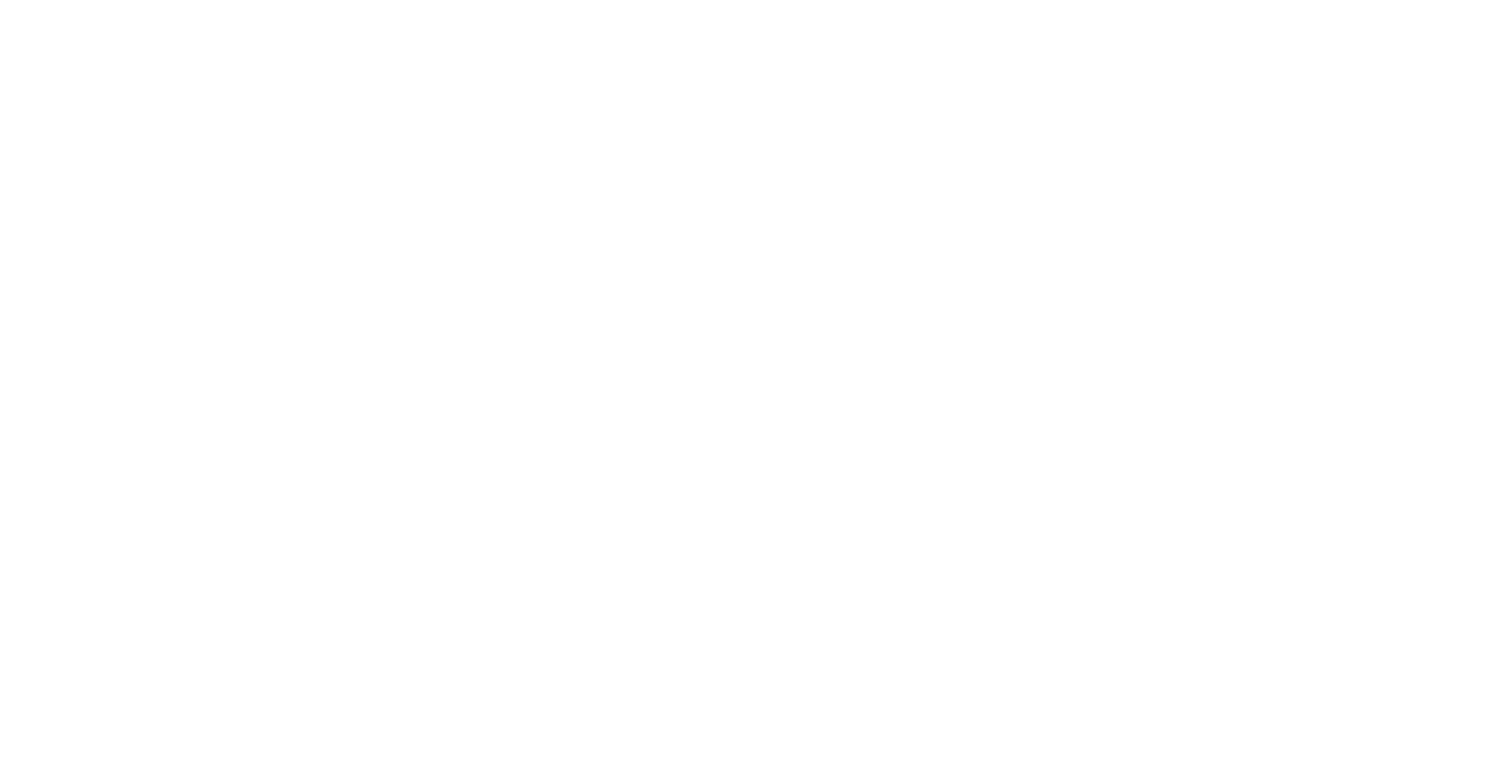
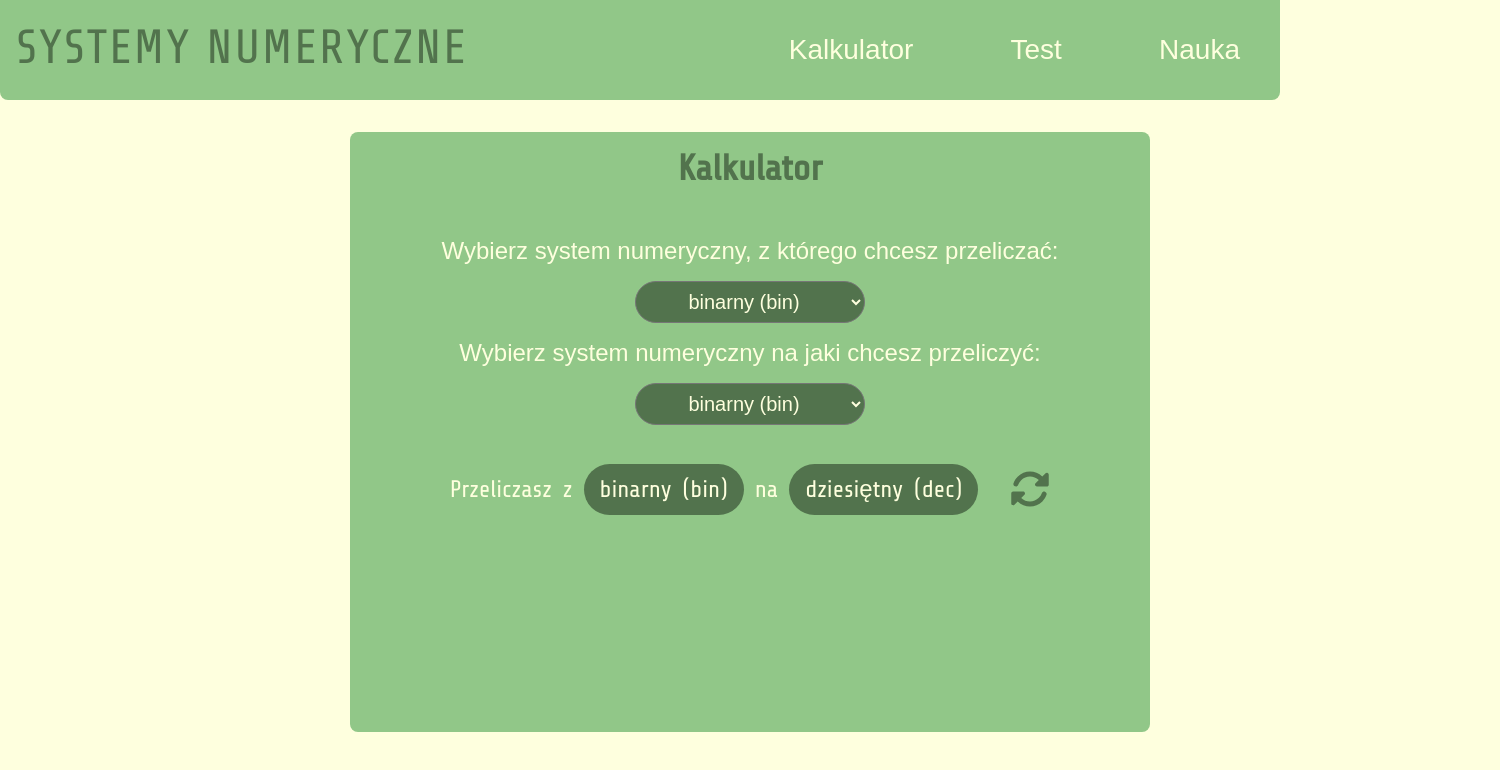
Before and after one commit to neyluu/Numeric-systems, a plain HTML site: page calculator.html in a window 1280 px wide. Shown: the whole page, 1500 px wide, since content can reach past the window. Drawn offline with Linux system fonts and the light colour scheme; a web font is replaced by a local one.

Commit message:
calculator styling

```diff
--- a/calculator.html
+++ b/calculator.html
@@ -0,0 +1,68 @@
+<!DOCTYPE html>
+<html lang="pl">
+<head>
+    <meta charset="UTF-8">
+    <meta http-equiv="X-UA-Compatible" content="IE=edge">
+    <meta name="viewport" content="width=device-width, initial-scale=1.0">
+    <title>Systemy numeryczne</title>
+
+    <link rel="stylesheet" href="scss/main.css">
+</head>
+<body>
+    <header>
+        <h1>
+            <a href="index.html">SYSTEMY NUMERYCZNE</a>
+        </h1>
+        <nav>
+            <a href="calculator.html">Kalkulator</a>
+            <a href="test.html">Test</a>
+            <a href="learn.html">Nauka</a>
+        </nav>
+    </header>
+
+    <main>
+        <div class="calculator">
+            <h2 class="calculator__title">Kalkulator</h2>
+
+            <div class="calculator__choose">
+                <div class="calculator__choose--from">
+                    <label for="systems-from" class="calculator__label">Wybierz system numeryczny, z którego chcesz przeliczać:</label>
+                    <select name="systems-from" id="systems-from" class="calculator__select">
+                        <option value="">binarny (bin)</option>
+                        <option value="">ósemkowy (oct)</option>
+                        <option value="">dziesiętny (dec)</option>
+                        <option value="">szesnastkowy (hex)</option>
+                    </select>
+                </div>
+
+                <div class="calculator__choose--for">
+                    <label for="systems_for" class="calculator__label">Wybierz system numeryczny na jaki chcesz przeliczyć:</label>
+                    <select name="systems-for" id="systems-for" class="calculator__select">
+                        <option value="">binarny (bin)</option>
+                        <option value="">ósemkowy (oct)</option>
+                        <option value="">dziesiętny (dec)</option>
+                        <option value="">szesnastkowy (hex)</option>
+                    </select>
+                </div>
+            </div>
+
+            <div class="converting-info">
+                <p class="converting-info__title">
+                    Przeliczasz z
+                    <span class="converting-info__title--option">binarny (bin)</span>
+                    na
+                    <span class="converting-info__title--option">dziesiętny (dec)</span>
+                </p>
+
+                <button class="converting-info__exchange-button"></button>
+            </div>
+
+
+        </div>
+    </main>
+
+    <!-- <footer>
+        <h3>Coded by <a href="https://github.com/neyluu" target="_blank">Neyluu</a></h3>
+    </footer> -->
+</body>
+</html>
--- /dev/null
+++ b/scss/_calculator.scss
@@ -0,0 +1,90 @@
+@use './variables' as *;
+
+.calculator {
+    max-width: 800px;
+    height: 100%;
+    margin-inline: auto;
+    padding: 1rem;
+
+    background-color: $green-400;
+    border-radius: $br-radius-200;
+
+    &__title {
+        font-family: 'Share Tech', sans-serif;
+        text-align: center;
+        font-size: $f-size-800;
+        color: $green-600;
+    }
+
+    &__label {
+        font-size: $f-size-500;
+        font-family: 'M PLUS 2', sans-serif;
+        text-align: center;
+        color: $yellow-400;
+        padding: 1rem;
+    }
+
+    &__select {
+        width: 30%;
+        padding: .5rem;
+        border-radius: $br-radius-800;
+        margin-inline: auto;
+        font-size: $f-size-400;
+        text-align: center;
+
+        background-color: $green-600;
+        color: $yellow-400;
+    }
+
+
+    &__choose {
+        margin-top: 2rem;
+        margin-bottom: 2rem;
+
+        &--from, &--for {
+            display: flex;
+            flex-direction: column;
+        }
+    }
+
+    .converting-info {
+        display: flex;
+        align-items: center;
+        justify-content: center;
+        height: 4rem;
+        gap: 2rem;
+
+        &__title {
+            font-family: 'Share Tech', sans-serif;
+            color: $yellow-400;
+            font-size: $f-size-500;
+            text-align: center;
+            word-spacing: .3rem;
+
+            &--option {
+                background-color: $green-600;
+                color: $yellow-400;
+                padding: .75rem 1rem;
+                border-radius: $br-radius-800;
+            }
+        }
+
+
+        &__exchange-button {
+            border: none;
+            height: 40px;
+            width: 40px;
+            background-color: $green-600;
+            mask: url("../svg/exchange_icon.svg") no-repeat center;
+
+            &:hover {
+                transform: scale(1.15) rotateZ(45deg);
+                background-color: $green-800;
+                transition: all .2s;
+            }
+            &:not(:hover) {
+                transition: all .2s;
+            }
+        }
+    }
+}
--- a/scss/_content.scss
+++ b/scss/_content.scss
@@ -1,11 +1,8 @@
 @use './variables' as *;
 
-main {
-	width: 1500px;
-	height: 600px;
-
-	margin-inline: auto;
-
+.main-page {
+    width: 100%;
+    height: 100%;
 	display: grid;
     grid-auto-columns: 1fr;
     grid-template-columns: 1fr 1fr 1fr;
@@ -52,13 +49,13 @@ main {
         }
 	}
 
-	.calculator {
+	&__calculator {
 		grid-area: calculator;
 	}
-	.test {
+	&__test {
 		grid-area: test;
 	}
-	.learn {
+    &__learn {
 		grid-area: learn;
 	}
 }
--- /dev/null
+++ b/scss/_footer.scss
@@ -0,0 +1 @@
+@use './variables' as *;
--- a/scss/_header.scss
+++ b/scss/_header.scss
@@ -28,18 +28,29 @@ header {
 			font-size: 3rem;
 		}
 
+        $title-animation-speed: .3s;
+
         &:after {
             content: '';
             display: block;
             border-bottom: 5px dashed $green-600;
             // transform: scaleX(0);
             transform: translateX(-500px);
-            transition: transform .5s ease-in-out;
+            transition: transform $title-animation-speed ease-in-out;
             transform-origin: 0% 50%;
         }
 
         &:hover:after {
             transform: translateX(0);
+        }
+
+        &:hover {
+            letter-spacing: 3px;
+            transition: letter-spacing $title-animation-speed ease-in-out;
+        }
+
+        &:not(:hover) {
+            transition: letter-spacing $title-animation-speed ease-in-out;
         }
 	}
 
--- a/scss/_variables.scss
+++ b/scss/_variables.scss
@@ -2,9 +2,12 @@ $yellow-400: #FEFFDE;
 $green-200: #DDFFBC;
 $green-400: #91C788;
 $green-600: #52734D;
+$green-800: #3c5239;
 
 $br-radius-200: .5rem;
 $br-radius-800: 3rem;
 
+$f-size-400: 1.25rem;
+$f-size-500: 1.5rem;
 $f-size-600: 1.75rem;
 $f-size-800: 2.25rem;
--- a/scss/main.scss
+++ b/scss/main.scss
@@ -1,6 +1,8 @@
 @use './variables' as *;
 @use './header';
 @use './content';
+@use './footer';
+@use './calculator';
 
 @import url('https://fonts.googleapis.com/css2?family=Share+Tech&display=swap');
 @import url('https://fonts.googleapis.com/css2?family=M+PLUS+2:wght@300;400;500;700&display=swap');
@@ -15,3 +17,9 @@
 body {
     background-color: $yellow-400;
 }
+
+main {
+	width: 1500px;
+	height: 600px;
+	margin-inline: auto;
+}
```
Also changed, not shown: index.html (+9 -3 lines), scss/main.css, svg/exchange_icon.svg (added), todo.txt (added), 1 other file.
